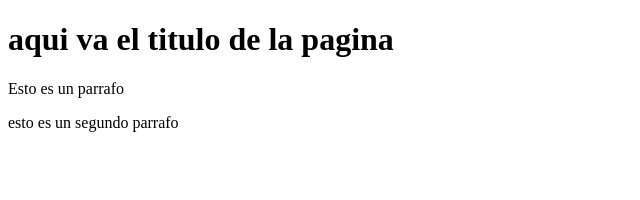
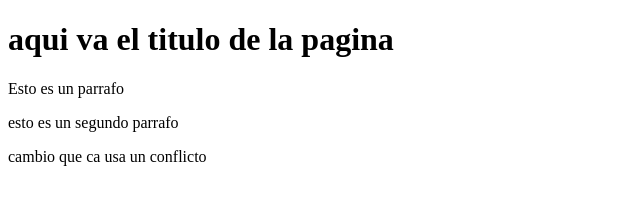
Before and after one commit to Maryyy2024/Proyecto, a plain HTML site: page index.html in a window 1280 px wide. Shown: the whole page, without its empty margins (0-640 px from the left). Drawn offline with Linux system fonts and the light colour scheme.

Commit message:
hice un cambio q causa un conflicto

```diff
--- a/index.html
+++ b/index.html
@@ -9,5 +9,6 @@
     <h1>  aqui va el titulo de la pagina    </h1>
     <p> Esto es un parrafo </p>
     <p> esto es un segundo parrafo</p>
+    <p> cambio que ca usa un conflicto</p>
 </body>
 </html>
```
